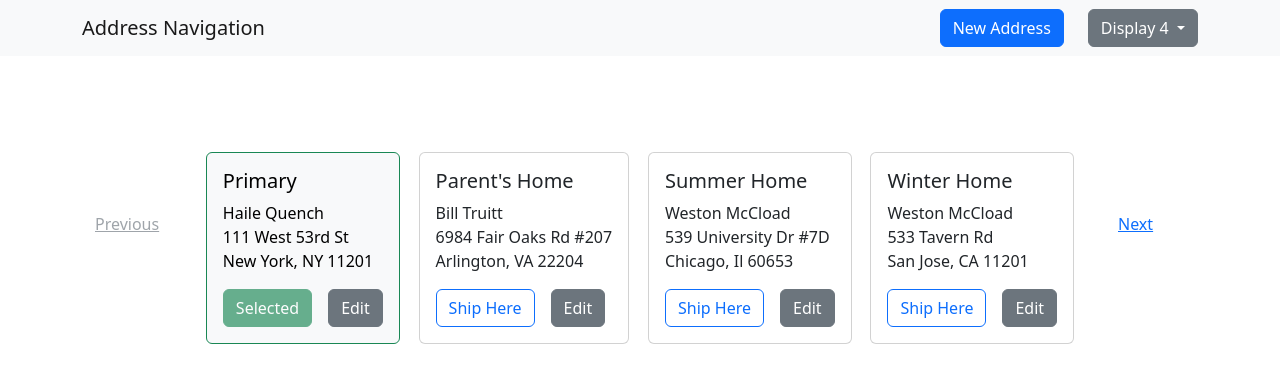
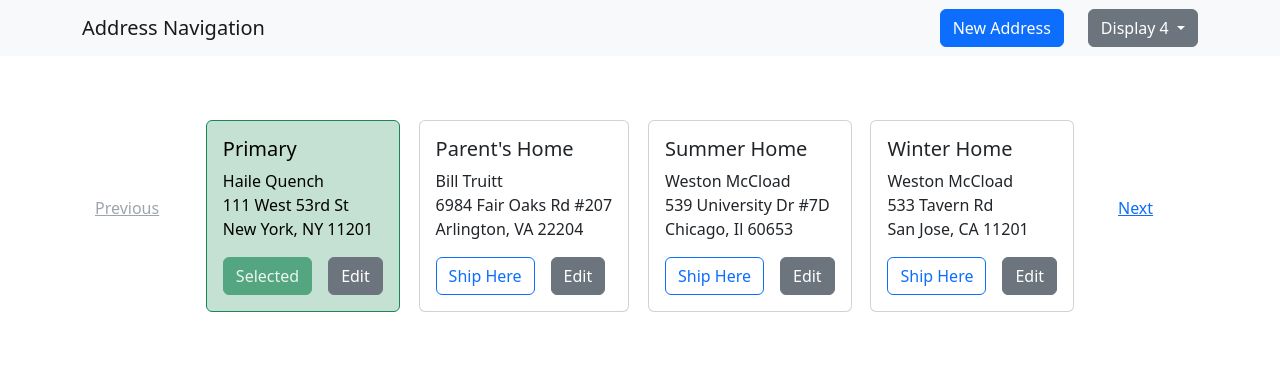
Before and after one commit to ansuarez9/address-pagination-ng, an Angular app: page / in a window 1280 px wide. Shown: the top 382 px of the page. Built offline with nearby package versions, Linux system fonts and the light colour scheme.

Commit message:
added one more message for if no address is selected

```diff
--- a/src/app/address-book/address-book.component.html
+++ b/src/app/address-book/address-book.component.html
@@ -1,4 +1,7 @@
-<div class="mt-5 container">
+<div class="mt-3 container">
+    <div *ngIf="addressSelected === false" class="alert alert-info" role="alert">
+        Please select a shipping address!
+    </div>
     <div class="card-group justify-content-evenly">
         <span class="d-flex" *ngFor="let a of viewAddresses">
             <address-card (onSelected)="onSelected($event)" [address]="a"></address-card>
--- a/src/app/address-book/address-book.component.ts
+++ b/src/app/address-book/address-book.component.ts
@@ -25,11 +25,13 @@ export class AddressBookComponent implements OnInit, OnDestroy {
     addresses: Address[] = [];
     viewRange: number[] = [];
     viewAddresses: Address[] = [];
+    addressSelected: boolean;
     destroySubscriptions$ = new Subject();
 
     constructor(private addressService: AddressService){}
 
     ngOnInit(): void {
+        this.addressSelected = true;
         this.addressService.getInitialAddresses()
             .subscribe(addresses => this.addresses = addresses);
 
@@ -58,6 +60,7 @@ export class AddressBookComponent implements OnInit, OnDestroy {
                     this.addresses = [address, ...this.addresses];
                 }
 
+                this.addressSelected = this.addresses.findIndex(address => address.selected === true) >= 0;
                 this.viewAddresses = this.addresses.slice(this.viewRange[0], this.viewRange[1]);
             });
     }
@@ -70,6 +73,7 @@ export class AddressBookComponent implements OnInit, OnDestroy {
     onSelected(a){
         this.resetSelectedProp(a);
         this.viewAddresses = this.addresses.slice(this.viewRange[0], this.viewRange[1]);
+        this.addressSelected = true;
     }
 
     resetSelectedProp(a?) {
--- a/src/app/address-book/address-card/address-card.component.html
+++ b/src/app/address-book/address-card/address-card.component.html
@@ -1,4 +1,4 @@
-<div class="card" [ngClass]="{'border-success text-bg-light': address?.selected}">
+<div class="card" [ngClass]="{'border-success text-bg-light bg-success bg-opacity-25': address?.selected}">
     <div class="card-body">
       <h5 class="card-title">{{address?.nickname}}</h5>
       <p class="card-text">
```
